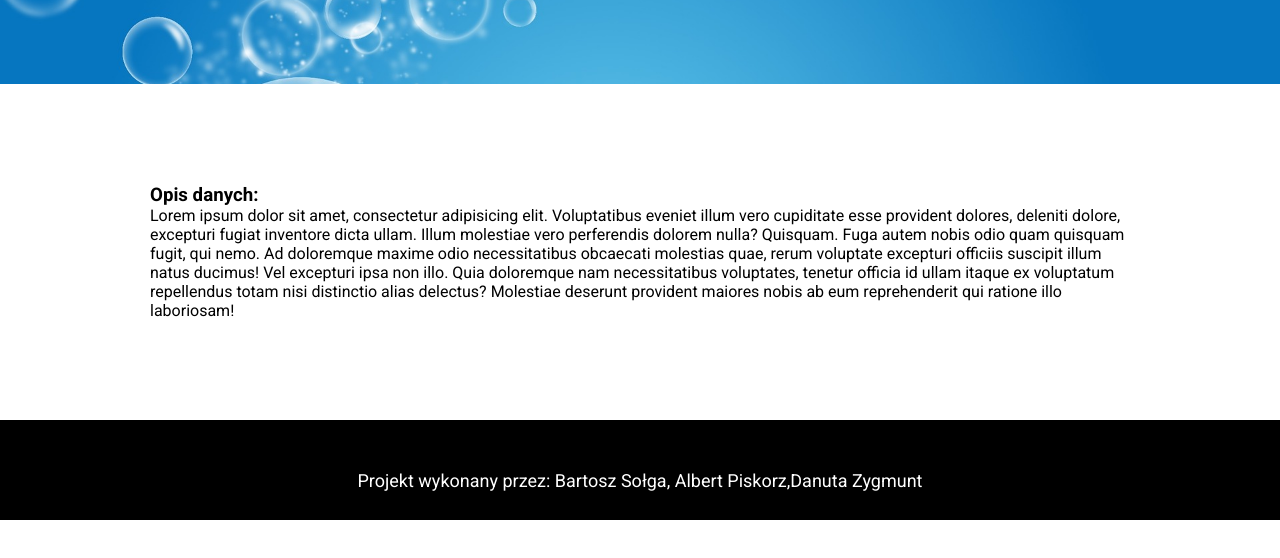
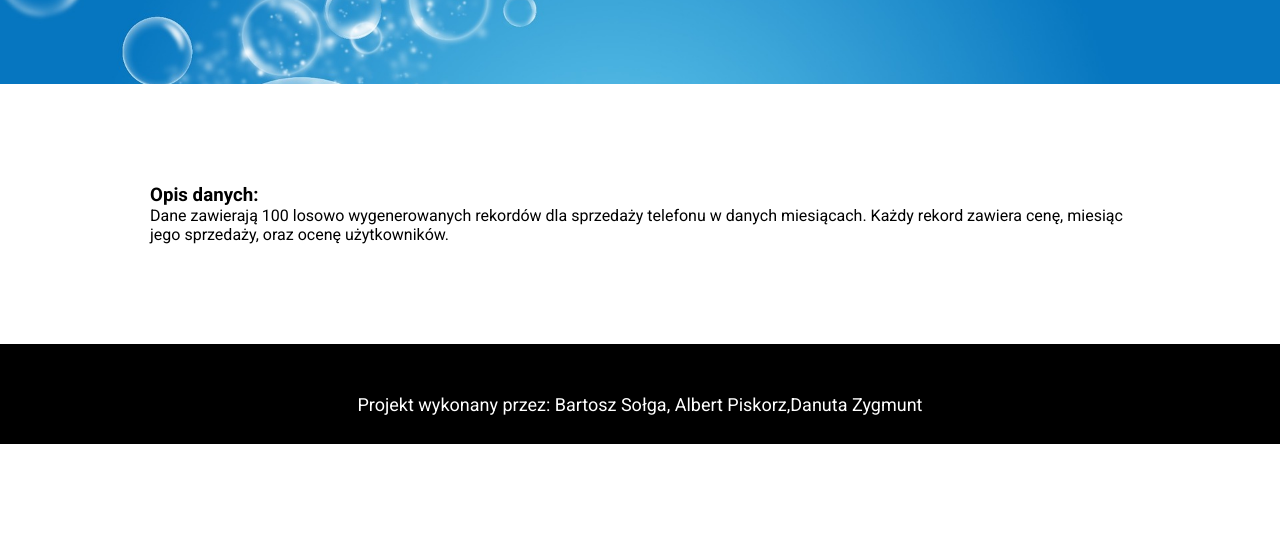
Before and after one commit to roader6/ewd_project, a plain HTML site: page index.html in a window 1280 px wide. Shown: the part 216-774 px from the top of the page. Drawn offline with nearby package versions, Linux system fonts and the light colour scheme; no server answers.

Commit message:
Update index.html

```diff
--- a/index.html
+++ b/index.html
@@ -3,7 +3,7 @@
 <head>
     <meta charset="UTF-8">
     <meta name="viewport" content="width=device-width, initial-scale=1.0">
-    <title>Document</title>
+    <title>Iphone 12 wykresy</title>
     <link rel="stylesheet" href="css/style.css">
     <script src="https://d3js.org/d3.v5.min.js"></script>
     <script src="js/billboard.js"></script>
@@ -21,9 +21,7 @@
     <main>
         <section>
             <h3>Opis danych:</h3>
-            <p>Lorem ipsum dolor sit amet, consectetur adipisicing elit. Voluptatibus eveniet illum vero cupiditate esse provident dolores, deleniti dolore, excepturi fugiat inventore dicta ullam. Illum molestiae vero perferendis dolorem nulla? Quisquam.
-            Fuga autem nobis odio quam quisquam fugit, qui nemo. Ad doloremque maxime odio necessitatibus obcaecati molestias quae, rerum voluptate excepturi officiis suscipit illum natus ducimus! Vel excepturi ipsa non illo.
-            Quia doloremque nam necessitatibus voluptates, tenetur officia id ullam itaque ex voluptatum repellendus totam nisi distinctio alias delectus? Molestiae deserunt provident maiores nobis ab eum reprehenderit qui ratione illo laboriosam!</p>
+            <p>Dane zawierają 100 losowo wygenerowanych rekordów dla sprzedaży telefonu w danych miesiącach. Każdy rekord zawiera cenę, miesiąc jego sprzedaży, oraz ocenę użytkowników.</p>
         </section>
         <section>
             <div id="chart"></div>
```
